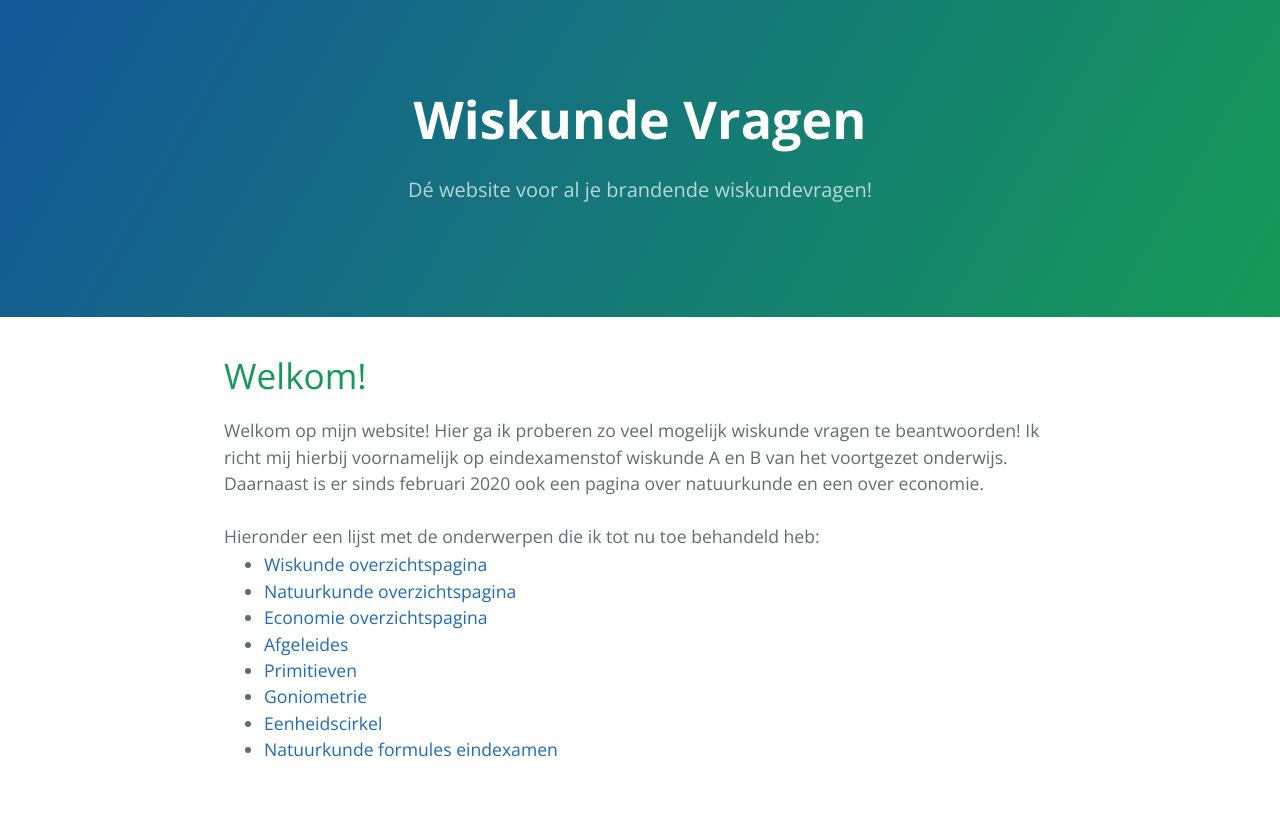
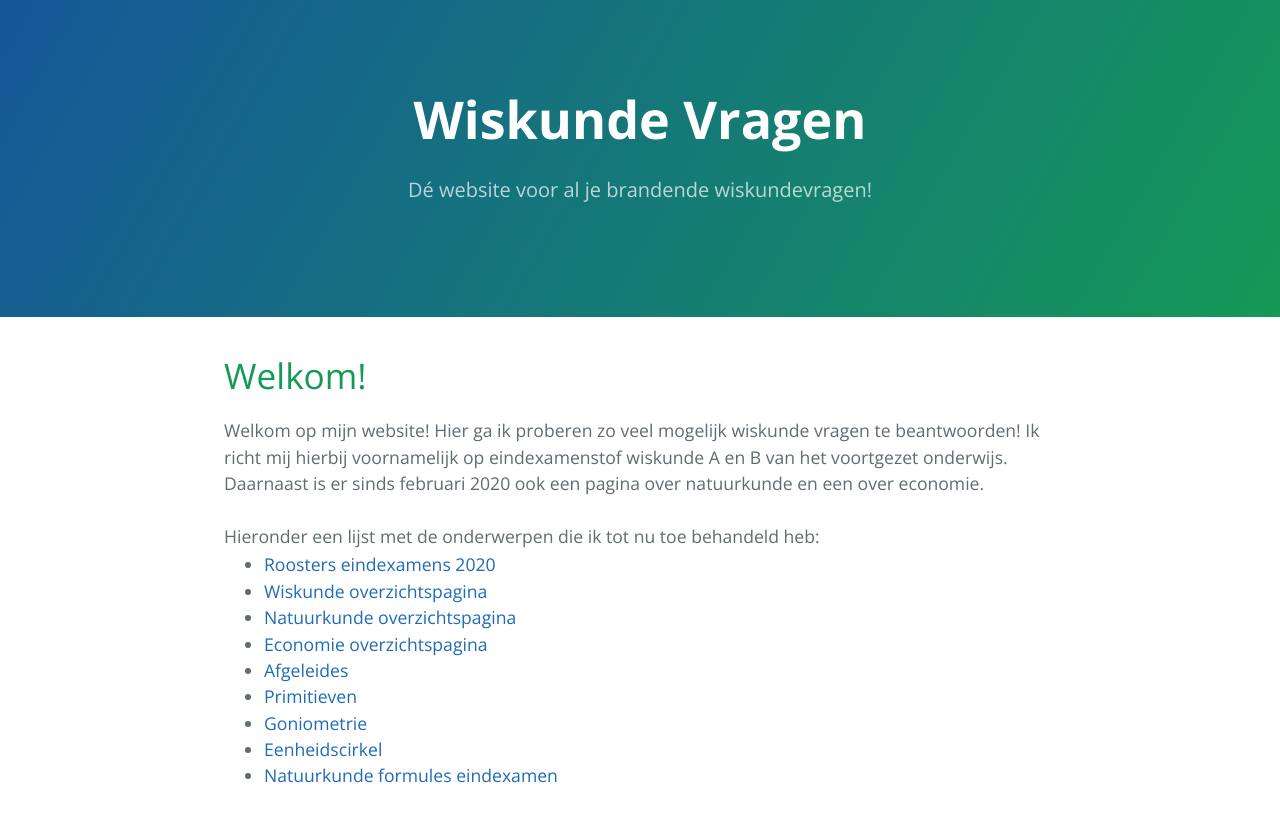
Before and after one commit to wiskundevragen/wiskundevragen.github.io, a Jekyll site: the page built from index.html, in a window 1280 px wide. Shown: the top 822 px of the page. Built offline with Jekyll 4.4.1, drawn with Linux system fonts in a browser that asks for light colours.

Commit message:
add schedule ref

```diff
--- a/index.html
+++ b/index.html
@@ -12,6 +12,7 @@ pagina over natuurkunde en een over economie.
 <br>
 Hieronder een lijst met de onderwerpen die ik tot nu toe behandeld heb:
 <ul>
+	<li><a href='examen'>Roosters eindexamens 2020</a></li>
 	<li><a href='wiskunde'>Wiskunde overzichtspagina</a></li>
 	<li><a href='natuurkunde/'>Natuurkunde overzichtspagina</a></li>
 	<li><a href='economie/'>Economie overzichtspagina</a></li>
```
